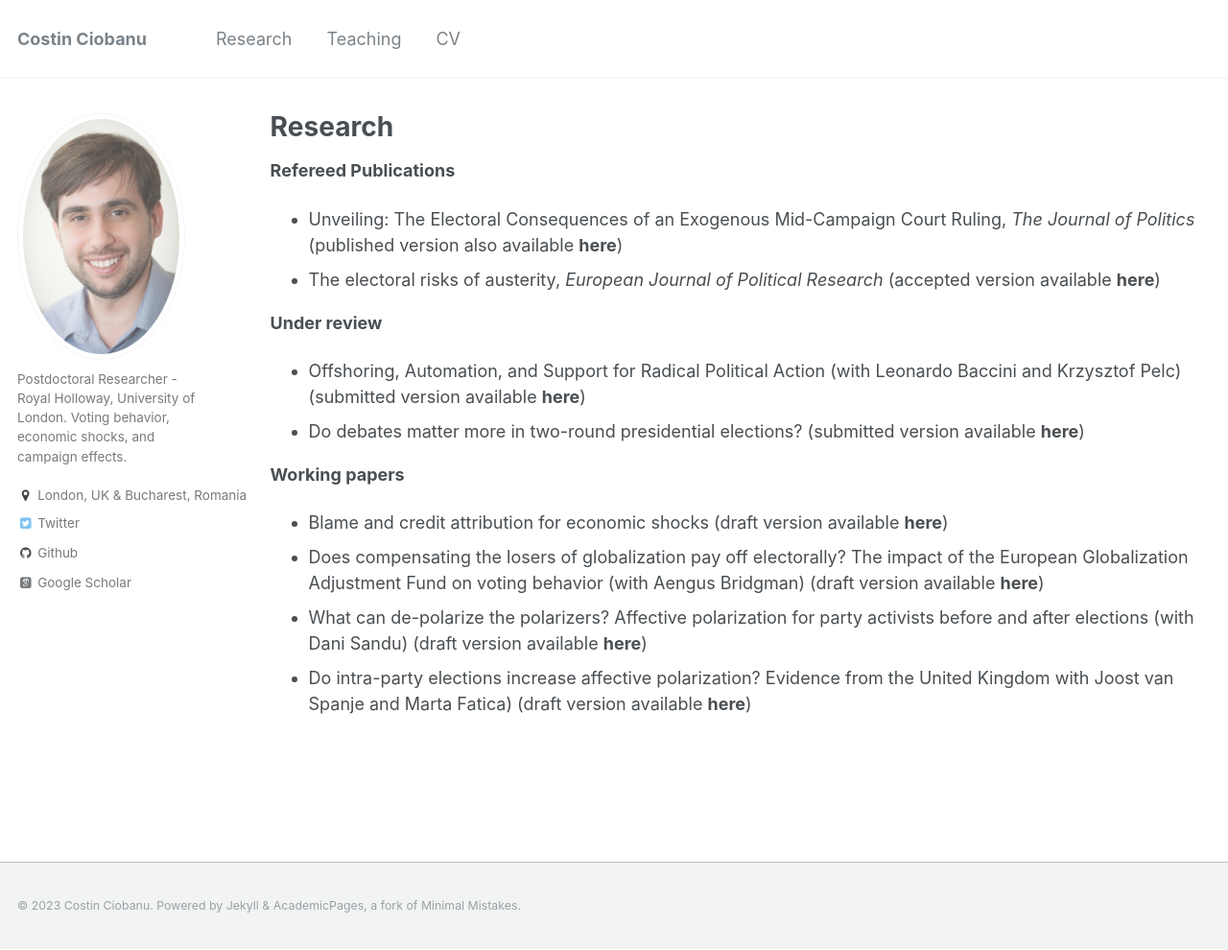
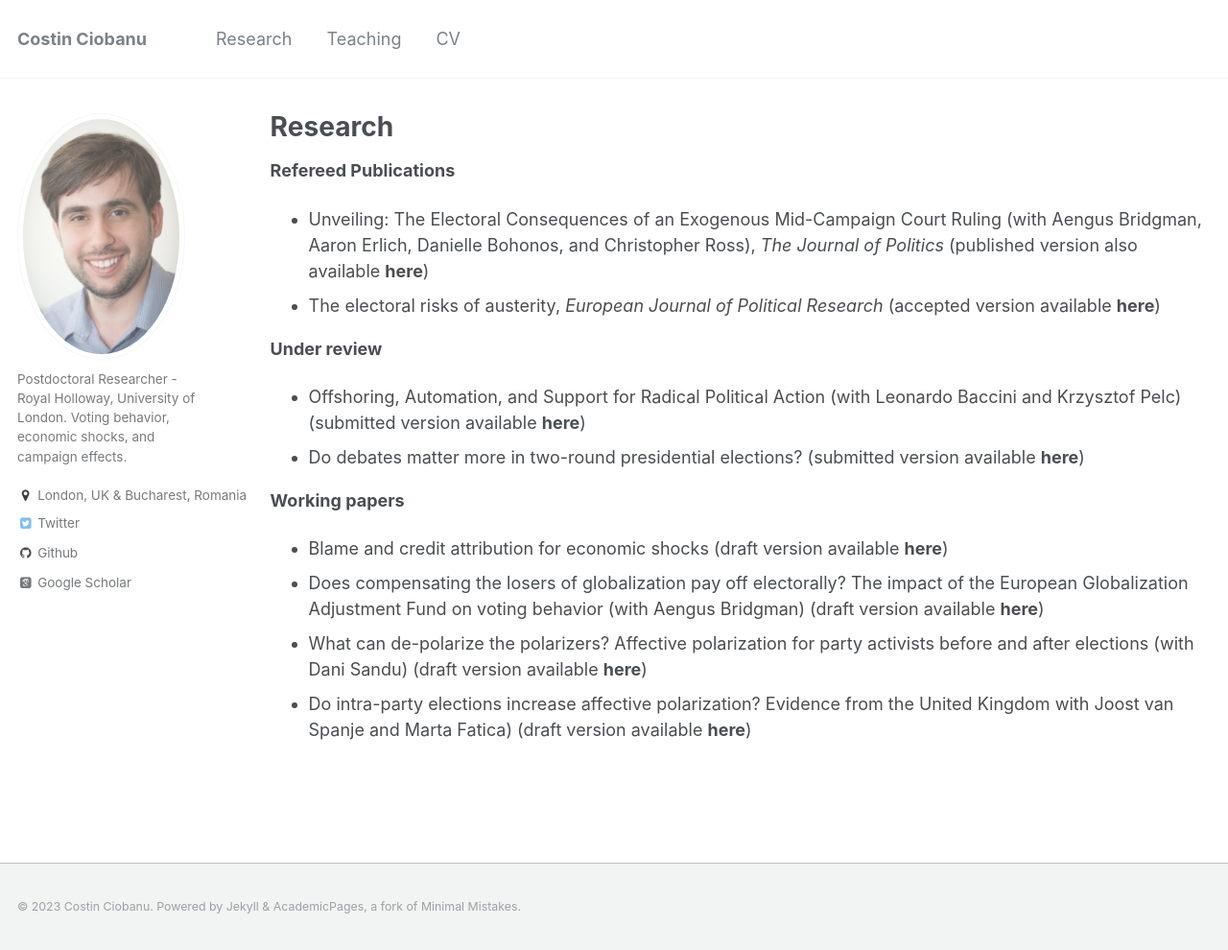
Before and after one commit to costinciobanu/costinciobanu.github.io, a Jekyll site: the page built from _pages/research.md, in a window 1280 px wide and 990 px high. Shown: the whole window at 96% size. Built offline with Jekyll 4.4.1, drawn with Linux system fonts in a browser that asks for light colours; some web fonts are replaced.

Commit message:
Update research.md

```diff
--- a/_pages/research.md
+++ b/_pages/research.md
@@ -7,7 +7,7 @@ author_profile: true
 
 <b>Refereed Publications</b>
 
-* [Unveiling: The Electoral Consequences of an Exogenous Mid-Campaign Court Ruling](https://www.journals.uchicago.edu/doi/pdf/10.1086/711177), <em>The Journal of Politics</em> (published version also available [<b>here</b>](https://www.dropbox.com/s/f9fobl6ehr5ua9s/Paper_JOP.pdf?dl=0))
+* [Unveiling: The Electoral Consequences of an Exogenous Mid-Campaign Court Ruling](https://www.journals.uchicago.edu/doi/pdf/10.1086/711177) (with Aengus Bridgman, Aaron Erlich, Danielle Bohonos, and Christopher Ross), <em>The Journal of Politics</em> (published version also available [<b>here</b>](https://www.dropbox.com/s/f9fobl6ehr5ua9s/Paper_JOP.pdf?dl=0))
 * The electoral risks of austerity,  <em>European Journal of Political Research</em> (accepted version available [<b>here</b>](https://www.dropbox.com/s/pu8rum0cgivukib/Ciobanu%20-%20Austerity.pdf?dl=0))
 
 
```
